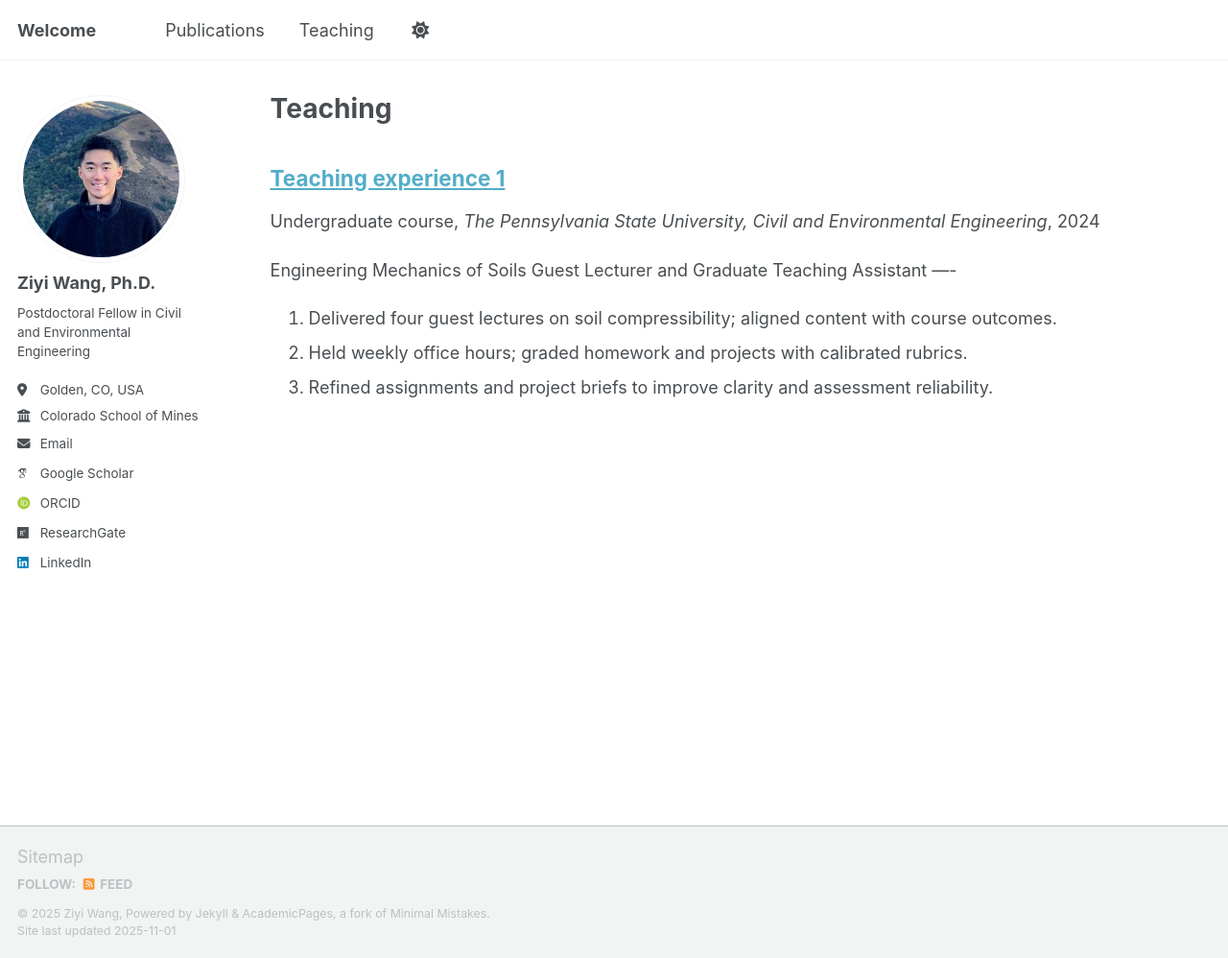
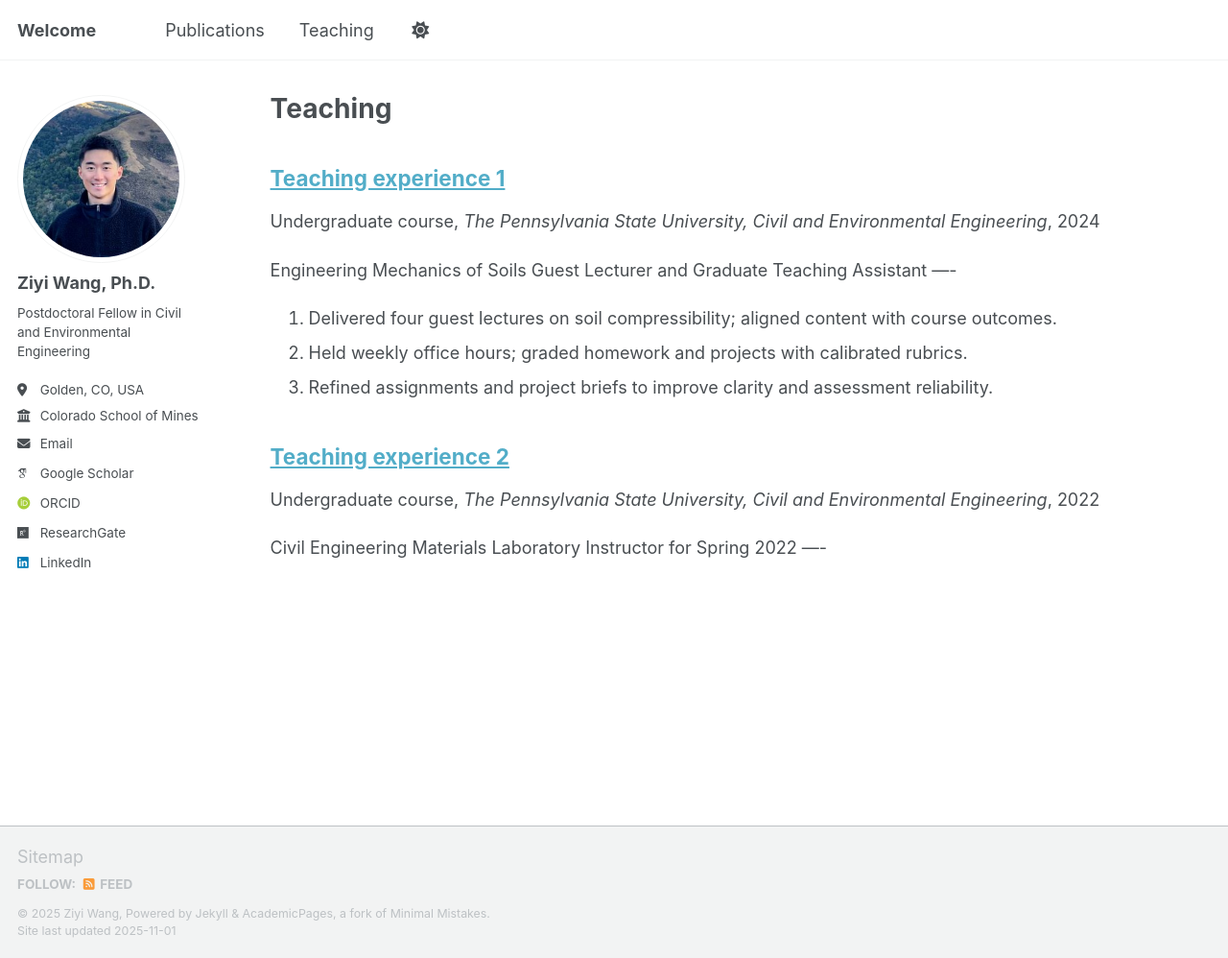
Before and after one commit to ziyiwang-ce/ziyiwang-ce.github.io, a Jekyll site: the page built from _pages/teaching.html, in a window 1280 px wide and 998 px high. Shown: the whole window at 96% size. Built offline with Jekyll 4.4.1, drawn with Linux system fonts in a browser that asks for light colours; some web fonts are replaced; a script that is not in the unit is left out; a file with an impossible date is left out.

Commit message:
Update T2.md

```diff
--- a/_teaching/T2.md
+++ b/_teaching/T2.md
@@ -4,9 +4,9 @@ collection: teaching
 type: "Undergraduate course"
 permalink: /teaching/T2
 venue: "The Pennsylvania State University, Civil and Environmental Engineering"
-date: Spring 2022
+date: 2022-01-24
 location: "University Park"
 ---
 Civil Engineering Materials Laboratory
-Instructuer
+Instructor for Spring 2022
 ----
```
